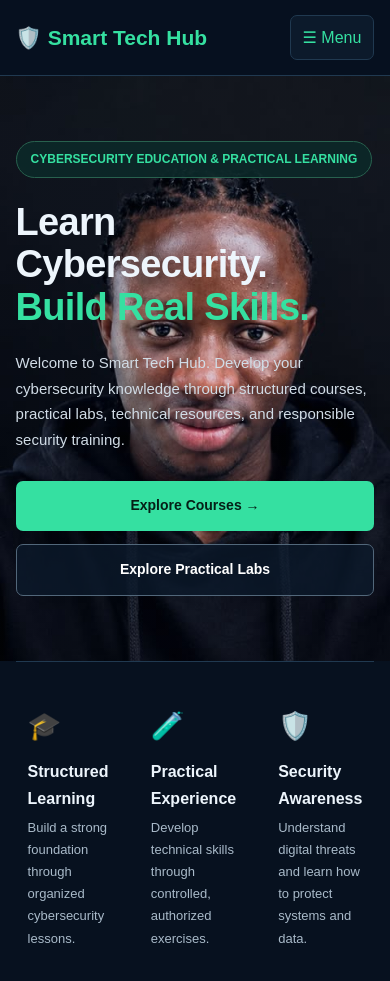
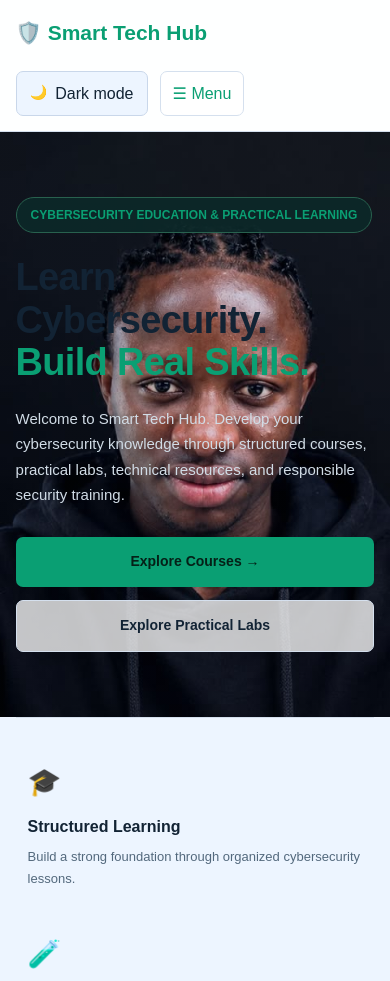
Before and after one commit to anthonysuah200-hub/anthonysuah200-hub.github.io, a plain HTML site: page index.html in a window 390 px wide. Shown: the top 981 px of the page. Drawn offline with Linux system fonts and the light colour scheme.

Commit message:
Add dark and light mode theme support with a toggle, saved preference, and theme-aware styling

```diff
--- a/index.html
+++ b/index.html
@@ -17,10 +17,54 @@
   --bg: #07111f;
   --surface: #0c1a2b;
   --surface-light: #10243a;
+  --surface-strong: #0a1728;
   --border: #203950;
   --green: #35e0a1;
   --text: #edf5fc;
   --muted: #a9bac9;
+  --nav-link: #cfdae5;
+  --header-bg: rgba(7, 17, 31, 0.97);
+  --hero-overlay-1: rgba(4, 12, 23, 0.78);
+  --hero-overlay-2: rgba(4, 12, 23, 0.94);
+  --hero-overlay-3: rgba(4, 12, 23, 0.75);
+  --hero-overlay-4: rgba(4, 12, 23, 0.23);
+  --button-secondary-bg: rgba(12, 26, 43, 0.8);
+  --card-shadow: none;
+  --footer-bg: #050c15;
+  --roadmap-panel-bg: linear-gradient(120deg, #0d292b, #0c1a2b);
+  --safety-box-bg: #201d13;
+  --safety-box-border: #5b4b25;
+  --safety-box-text: #d2c9b0;
+  --toggle-bg: #12263c;
+  --toggle-text: #edf5fc;
+  --toggle-border: #203950;
+}
+
+body[data-theme="light"] {
+  --bg: #edf5ff;
+  --surface: #ffffff;
+  --surface-light: #eff5ff;
+  --surface-strong: #eaf1fb;
+  --border: #d5e0ee;
+  --green: #0a9f73;
+  --text: #122334;
+  --muted: #53697d;
+  --nav-link: #32485e;
+  --header-bg: rgba(255, 255, 255, 0.94);
+  --hero-overlay-1: rgba(10, 18, 31, 0.44);
+  --hero-overlay-2: rgba(10, 18, 31, 0.56);
+  --hero-overlay-3: rgba(10, 18, 31, 0.43);
+  --hero-overlay-4: rgba(10, 18, 31, 0.16);
+  --button-secondary-bg: rgba(255, 255, 255, 0.76);
+  --card-shadow: 0 10px 22px rgba(15, 33, 53, 0.08);
+  --footer-bg: #eaf3ff;
+  --roadmap-panel-bg: linear-gradient(120deg, #dffaf0, #eaf2ff);
+  --safety-box-bg: #fff7e5;
+  --safety-box-border: #e2bf6a;
+  --safety-box-text: #564921;
+  --toggle-bg: #edf5ff;
+  --toggle-text: #122334;
+  --toggle-border: #c9d7ea;
 }
 
 * {
@@ -39,6 +83,7 @@
   background: var(--bg);
   color: var(--text);
   line-height: 1.7;
+  transition: background-color 0.2s ease, color 0.2s ease;
 }
 
 a {
@@ -61,7 +106,7 @@
   position: sticky;
   top: 0;
   z-index: 1000;
-  background: rgba(7, 17, 31, 0.97);
+  background: var(--header-bg);
   border-bottom: 1px solid var(--border);
 }
 
@@ -88,7 +133,7 @@
 }
 
 .nav-links a {
-  color: #cfdae5;
+  color: var(--nav-link);
   font-size: 13px;
 }
 
@@ -96,14 +141,33 @@
   color: var(--green);
 }
 
-.menu-button {
-  display: none;
+.menu-button,
+.theme-toggle {
+  display: inline-flex;
+  align-items: center;
+  justify-content: center;
+  gap: 8px;
   padding: 8px 12px;
   color: var(--green);
   background: var(--surface);
   border: 1px solid var(--border);
   border-radius: 7px;
   cursor: pointer;
+}
+
+.theme-toggle {
+  min-width: 132px;
+  color: var(--toggle-text);
+  background: var(--toggle-bg);
+  border-color: var(--toggle-border);
+}
+
+.theme-toggle-icon {
+  font-size: 14px;
+}
+
+.menu-button {
+  display: none;
 }
 
 /* HOMEPAGE HERO WITH YOUR PHOTO */
@@ -120,10 +184,10 @@
   background-image:
     linear-gradient(
       90deg,
-      rgba(4, 12, 23, 0.30) 0%,
-      rgba(4, 12, 23, 0.22) 32%,
-      rgba(4, 12, 23, 0.12) 51%,
-      rgba(4, 12, 23, 0.05) 100%
+      var(--hero-overlay-1) 0%,
+      var(--hero-overlay-2) 32%,
+      var(--hero-overlay-3) 51%,
+      var(--hero-overlay-4) 100%
     ),
     url("hero-background.jpg");
   background-size: cover;
@@ -194,9 +258,9 @@
 }
 
 .button-secondary {
-  color: white;
-  background: rgba(12, 26, 43, 0.8);
-  border: 1px solid #52677a;
+  color: var(--text);
+  background: var(--button-secondary-bg);
+  border: 1px solid var(--border);
 }
 
 .button-secondary:hover {
@@ -277,7 +341,7 @@
   border-radius: 8px;
   outline: none;
   background: var(--surface);
-  color: white;
+  color: var(--text);
 }
 
 .search-box input:focus {
@@ -306,6 +370,7 @@
   border: 1px solid var(--border);
   border-radius: 12px;
   background: var(--surface);
+  box-shadow: var(--card-shadow);
   transition: transform 0.2s, border-color 0.2s;
 }
 
@@ -377,7 +442,7 @@
   padding: 32px;
   border: 1px solid #275345;
   border-radius: 14px;
-  background: linear-gradient(120deg, #0d292b, #0c1a2b);
+  background: var(--roadmap-panel-bg);
 }
 
 .roadmap-panel h2 {
@@ -399,7 +464,7 @@
 .roadmap-list li {
   padding: 11px 0;
   border-bottom: 1px solid var(--border);
-  color: #d3e0e9;
+  color: var(--text);
   font-size: 13px;
 }
 
@@ -417,9 +482,9 @@
 
 .safety-box {
   padding: 28px;
-  border: 1px solid #5b4b25;
+  border: 1px solid var(--safety-box-border);
   border-radius: 12px;
-  background: #201d13;
+  background: var(--safety-box-bg);
 }
 
 .safety-box h2 {
@@ -429,7 +494,7 @@
 }
 
 .safety-box p {
-  color: #d2c9b0;
+  color: var(--safety-box-text);
   font-size: 14px;
 }
 
@@ -438,7 +503,7 @@
 footer {
   padding: 40px 0 20px;
   border-top: 1px solid var(--border);
-  background: #050c15;
+  background: var(--footer-bg);
 }
 
 .footer-grid {
@@ -520,7 +585,6 @@
   .hero {
     min-height: 540px;
     padding: 65px 0;
-
     background-color: #07111f;
     background-image:
       linear-gradient(
@@ -529,7 +593,6 @@
         rgba(4, 12, 23, 0.08)
       ),
       url("hero-background.jpg");
-
     background-size: cover;
     background-position: center 35%;
     background-repeat: no-repeat;
@@ -545,6 +608,25 @@
 
   .hero-buttons .button {
     width: 100%;
+  }
+
+  .feature-strip,
+  .grid,
+  .roadmap-panel,
+  .footer-grid {
+    grid-template-columns: 1fr;
+  }
+
+  .section {
+    padding: 50px 0;
+  }
+
+  .roadmap-panel {
+    padding: 23px;
+  }
+
+  .roadmap-panel h2 {
+    font-size: 25px;
   }
 }
 
@@ -567,6 +649,16 @@
 
     <a class="brand" href="index.html">🛡️ Smart Tech Hub</a>
 
+    <div style="display:flex; align-items:center; gap:12px;">
+      <button
+        class="theme-toggle"
+        id="themeToggle"
+        type="button"
+        aria-label="Switch to light mode">
+        <span class="theme-toggle-icon" aria-hidden="true">☀️</span>
+        <span class="theme-toggle-label">Light mode</span>
+      </button>
+
       <button
         class="menu-button"
         id="menuButton"
@@ -575,6 +667,7 @@
         aria-controls="navLinks">
         ☰ Menu
       </button>
+    </div>
 
     <nav class="nav-links" id="navLinks" aria-label="Main navigation">
       <a href="index.html">Home</a>
@@ -890,6 +983,26 @@
 <script>
 const menuButton = document.getElementById("menuButton");
 const navLinks = document.getElementById("navLinks");
+const themeToggle = document.getElementById("themeToggle");
+const themeLabel = themeToggle.querySelector(".theme-toggle-label");
+const themeIcon = themeToggle.querySelector(".theme-toggle-icon");
+
+function applyTheme(theme) {
+  document.body.setAttribute("data-theme", theme);
+
+  const isLight = theme === "light";
+  themeIcon.textContent = isLight ? "🌙" : "☀️";
+  themeLabel.textContent = isLight ? "Dark mode" : "Light mode";
+  themeToggle.setAttribute(
+    "aria-label",
+    isLight ? "Switch to dark mode" : "Switch to light mode"
+  );
+  localStorage.setItem("theme", theme);
+}
+
+const savedTheme = localStorage.getItem("theme");
+const prefersDark = window.matchMedia("(prefers-color-scheme: dark)").matches;
+applyTheme(savedTheme || (prefersDark ? "dark" : "light"));
 
 menuButton.addEventListener("click", function () {
   const open = navLinks.classList.toggle("open");
@@ -903,6 +1016,11 @@
     menuButton.setAttribute("aria-expanded", "false");
     menuButton.textContent = "☰ Menu";
   });
+});
+
+themeToggle.addEventListener("click", function () {
+  const currentTheme = document.body.getAttribute("data-theme") === "light" ? "dark" : "light";
+  applyTheme(currentTheme);
 });
 
 const search = document.getElementById("resourceSearch");
@@ -929,8 +1047,7 @@
   status.textContent = query ? count + " resource(s) found" : "";
 });
 
-document.getElementById("year").textContent =
-  new Date().getFullYear();
+document.getElementById("year").textContent = new Date().getFullYear();
 </script>
 
 </body>
```
Lines whose indentation alone changed are shown as unchanged.
